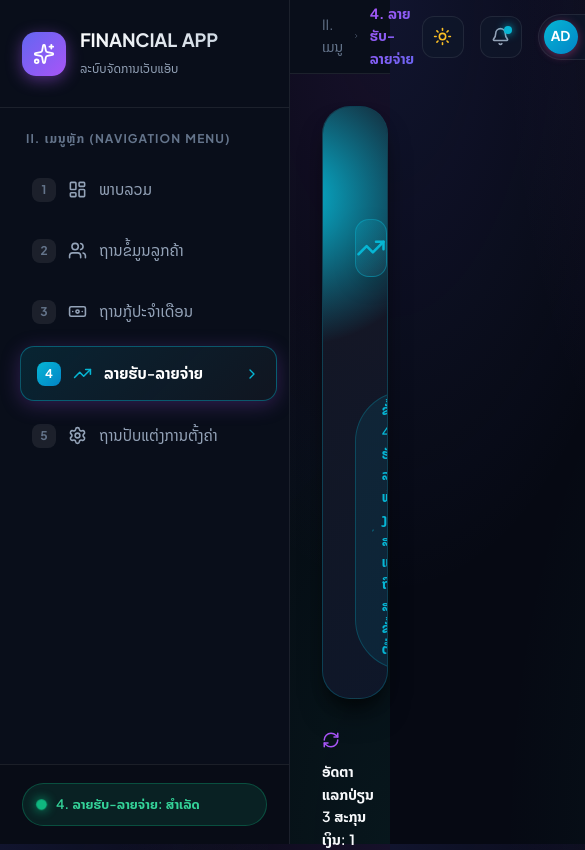
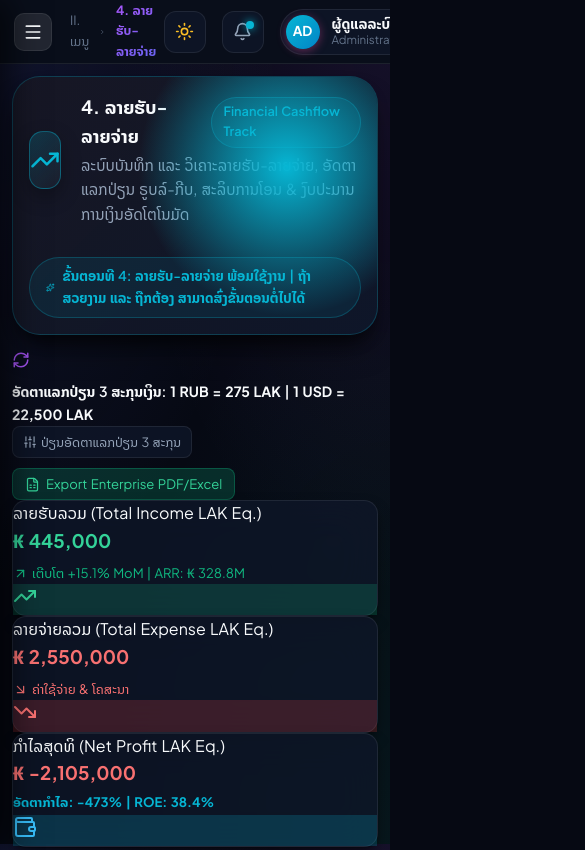
Before and after one commit to ibankonlinefree24h-svg/lao-financial-app, a React (Vite) app: page / in a window 390 px wide. Shown: the top 850 px of the page, 585 px wide, since content can reach past the window. Built offline with nearby package versions, Linux system fonts and the light colour scheme.

Commit message:
Fix Mobile Drawer & Responsive Layout for iPhone 16 Pro Max

```diff
--- a/src/index.css
+++ b/src/index.css
@@ -1771,3 +1771,75 @@ button {
   height: 100%;
   object-fit: cover;
 }
+
+/* --- MOBILE RESPONSIVE LAYOUT (iPhone 16 Pro Max / Mobile / Tablet) --- */
+@media (max-width: 1024px) {
+  .app-container {
+    flex-direction: column;
+    overflow-x: hidden;
+  }
+
+  .sidebar {
+    position: fixed;
+    top: 0;
+    left: 0;
+    bottom: 0;
+    width: 285px;
+    z-index: 99;
+    transform: translateX(-100%);
+    box-shadow: 10px 0 30px rgba(0, 0, 0, 0.6);
+  }
+
+  .sidebar.open {
+    transform: translateX(0);
+  }
+
+  .mobile-toggle {
+    display: flex !important;
+    align-items: center;
+    justify-content: center;
+    background: rgba(255, 255, 255, 0.1);
+    border: 1px solid var(--border-color);
+    padding: 8px;
+    border-radius: 10px;
+    color: var(--text-primary);
+  }
+
+  .main-layout {
+    width: 100vw !important;
+    min-width: 100vw !important;
+    overflow-x: hidden;
+  }
+
+  .topbar {
+    padding: 0 14px !important;
+    height: 64px !important;
+  }
+
+  .breadcrumb {
+    font-size: 0.8rem !important;
+  }
+
+  .content-wrapper {
+    padding: 12px !important;
+  }
+
+  .content-banner {
+    padding: 16px !important;
+    margin-bottom: 16px !important;
+  }
+
+  .banner-title-group h2 {
+    font-size: 1.15rem !important;
+  }
+
+  .preview-grid {
+    grid-template-columns: 1fr !important;
+  }
+
+  .table-responsive-wrapper {
+    width: 100% !important;
+    overflow-x: auto !important;
+    -webkit-overflow-scrolling: touch;
+  }
+}
```
